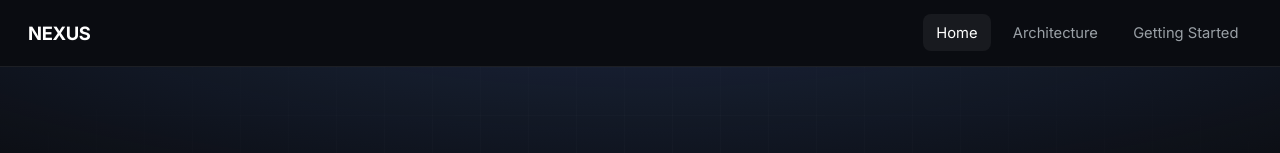
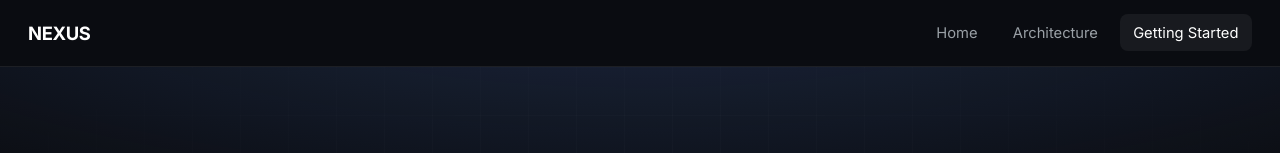
Before and after one commit to papanya02/loom.github.io, a plain HTML site: page index.html in a window 1280 px wide. Shown: the top 153 px of the page. Drawn offline with Linux system fonts and the light colour scheme.

Commit message:
Update navigation links in index.html

```diff
--- a/index.html
+++ b/index.html
@@ -12,10 +12,10 @@
 <body>
 
 <nav class="nav">
-    <a href="index.html" class="logo">NEXUS</a>
-  <a href="index.html" class="active">Home</a>
+  <a href="index.html" class="logo">NEXUS</a>
+  <a href="index.html">Home</a>
   <a href="architecture.html">Architecture</a>
-  <a href="getting-started.html">Getting Started</a>
+  <a href="getting-started.html" class="active">Getting Started</a>
 </nav>
 
 <header class="hero">
```
